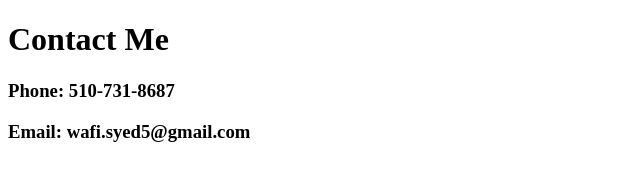
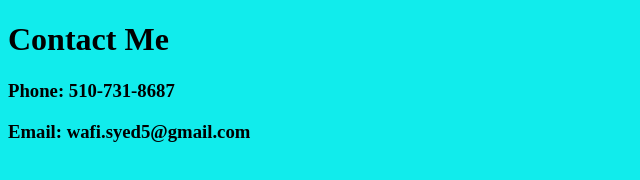
Before and after one commit to WafflesNZXT/20-min-Capstone1, a plain HTML site: page contact.html in a window 1280 px wide. Shown: the whole page, without its empty margins (0-640 px from the left). Drawn offline with Linux system fonts and the light colour scheme.

Commit message:
Update contact.html

```diff
--- a/contact.html
+++ b/contact.html
@@ -5,7 +5,7 @@
     <meta name="viewport" content="width=device-width, initial-scale=1.0">
     <title>Contact Me</title>
 </head>
-<body>
+<body style="background-color: rgb(17, 236, 236);">
     <h1>Contact Me</h1>
 
     <h3>Phone: 510-731-8687</h3>
```
